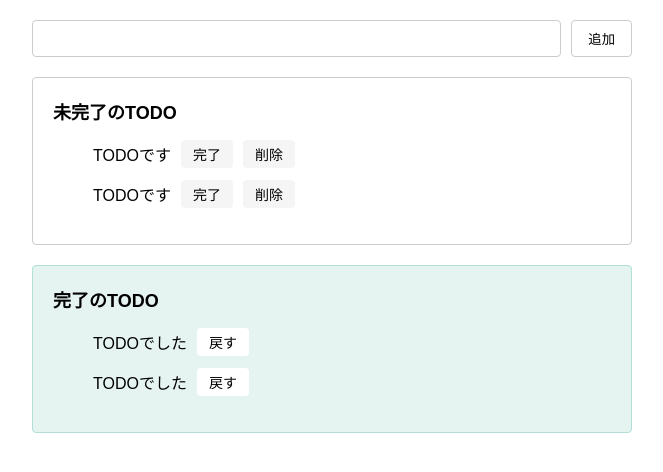
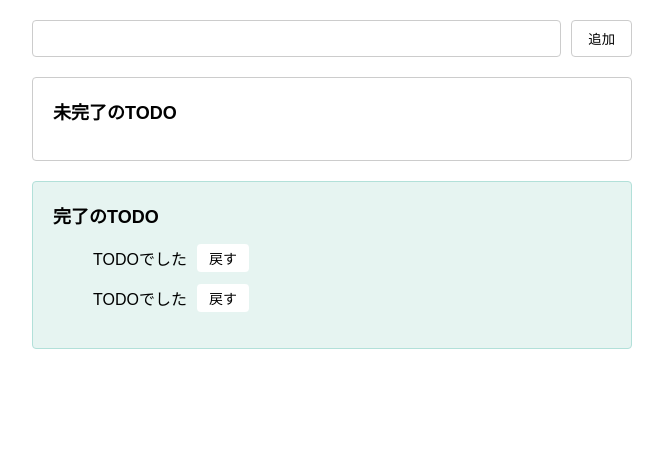
Before and after one commit to ryoma-abe/React-dev, a React (Vite) app in the folder todo-practice/my-app/: page / in a window 1280 px wide. Shown: the top 472 px of the page, without its empty margins (308-971 px from the left). Built offline with nearby package versions, Linux system fonts and the light colour scheme.

Commit message:
追加ボタン実装

```diff
--- a/todo-practice/my-app/src/Todo.css
+++ b/todo-practice/my-app/src/Todo.css
@@ -4,13 +4,6 @@
   padding: 0 20px;
   font-family: sans-serif;
 }
-
-.input-area {
-  display: flex;
-  gap: 10px;
-  margin-bottom: 20px;
-}
-
 .todo-input {
   flex: 1;
   padding: 8px 12px;
--- a/todo-practice/my-app/src/Todo.jsx
+++ b/todo-practice/my-app/src/Todo.jsx
@@ -1,15 +1,32 @@
 import { CompleteArea } from "./components/CompleteArea";
 import { IncompleteArea } from "./components/IncompleteArea";
 import { InputArea } from "./components/InputArea";
+import { useState } from "react";
+
 import "./Todo.css";
 
 export const Todo = () => {
+  const [text, setText] = useState("");
+  const [incompleteTodo, setIncompleteTodo] = useState([]);
+
+  const setInputText = (e) => {
+    setText(e.target.value);
+  };
+
+  const addTodo = () => {
+    const NewTodo = [...incompleteTodo, text];
+    console.log(NewTodo);
+
+    setIncompleteTodo(NewTodo);
+    setText("");
+  };
+
   return (
     <div className="container">
       {/* 入力エリア */}
-      <InputArea />
+      <InputArea text={text} setInputText={setInputText} addTodo={addTodo} />
       {/* 未完了のTODO */}
-      <IncompleteArea />
+      <IncompleteArea incompleteTodo={incompleteTodo} />
       {/* 完了したTODO */}
       <CompleteArea />
     </div>
--- a/todo-practice/my-app/src/components/IncompleteArea.jsx
+++ b/todo-practice/my-app/src/components/IncompleteArea.jsx
@@ -1,18 +1,15 @@
-export const IncompleteArea = () => {
+export const IncompleteArea = ({ incompleteTodo }) => {
   return (
     <div className="incomplete-area">
       <h2>未完了のTODO</h2>
       <ul id="todo-list" className="todo-list">
-        <li className="todo-item">
-          <span>TODOです</span>
-          <button className="complete-button">完了</button>
-          <button className="delete-button">削除</button>
-        </li>
-        <li className="todo-item">
-          <span>TODOです</span>
-          <button className="complete-button">完了</button>
-          <button className="delete-button">削除</button>
-        </li>
+        {incompleteTodo.map((todo, i) => (
+          <li key={i} className="todo-item">
+            <span>{todo}</span>
+            <button className="complete-button">完了</button>
+            <button className="delete-button">削除</button>
+          </li>
+        ))}
       </ul>
     </div>
   );
--- a/todo-practice/my-app/src/components/InputArea.jsx
+++ b/todo-practice/my-app/src/components/InputArea.jsx
@@ -1,8 +1,18 @@
-export const InputArea = () => {
+export const InputArea = ({ text, setInputText, addTodo }) => {
+  const style = {
+    display: "flex",
+    gap: "10px",
+    marginBottom: "20px",
+  };
   return (
-    <div className="input-area">
-      <input id="add-input" type="text" className="todo-input" />
-      <button id="add-btn" className="add-button">
+    <div style={style}>
+      <input
+        id="add-input"
+        value={text}
+        className="todo-input"
+        onChange={setInputText}
+      />
+      <button id="add-btn" className="add-button" onClick={addTodo}>
         追加
       </button>
     </div>
```
